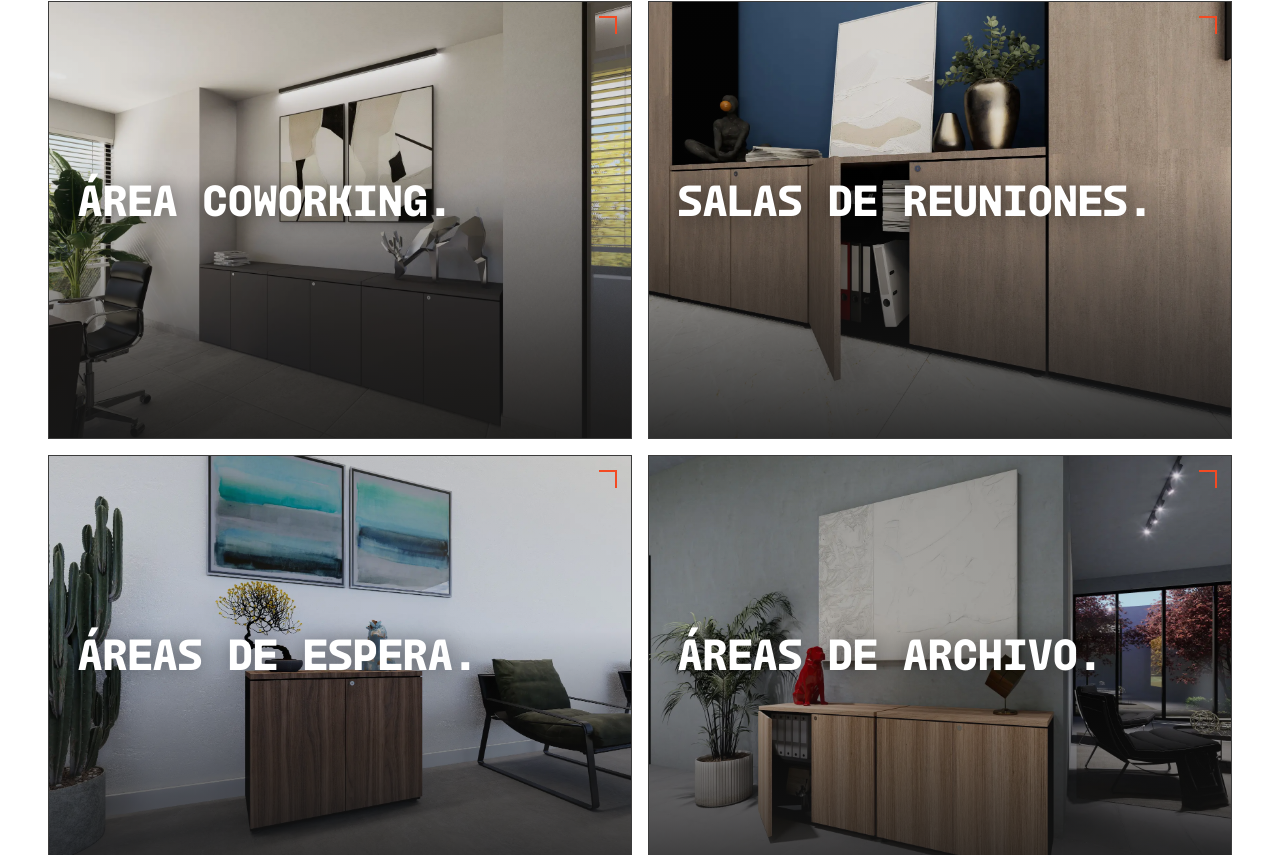
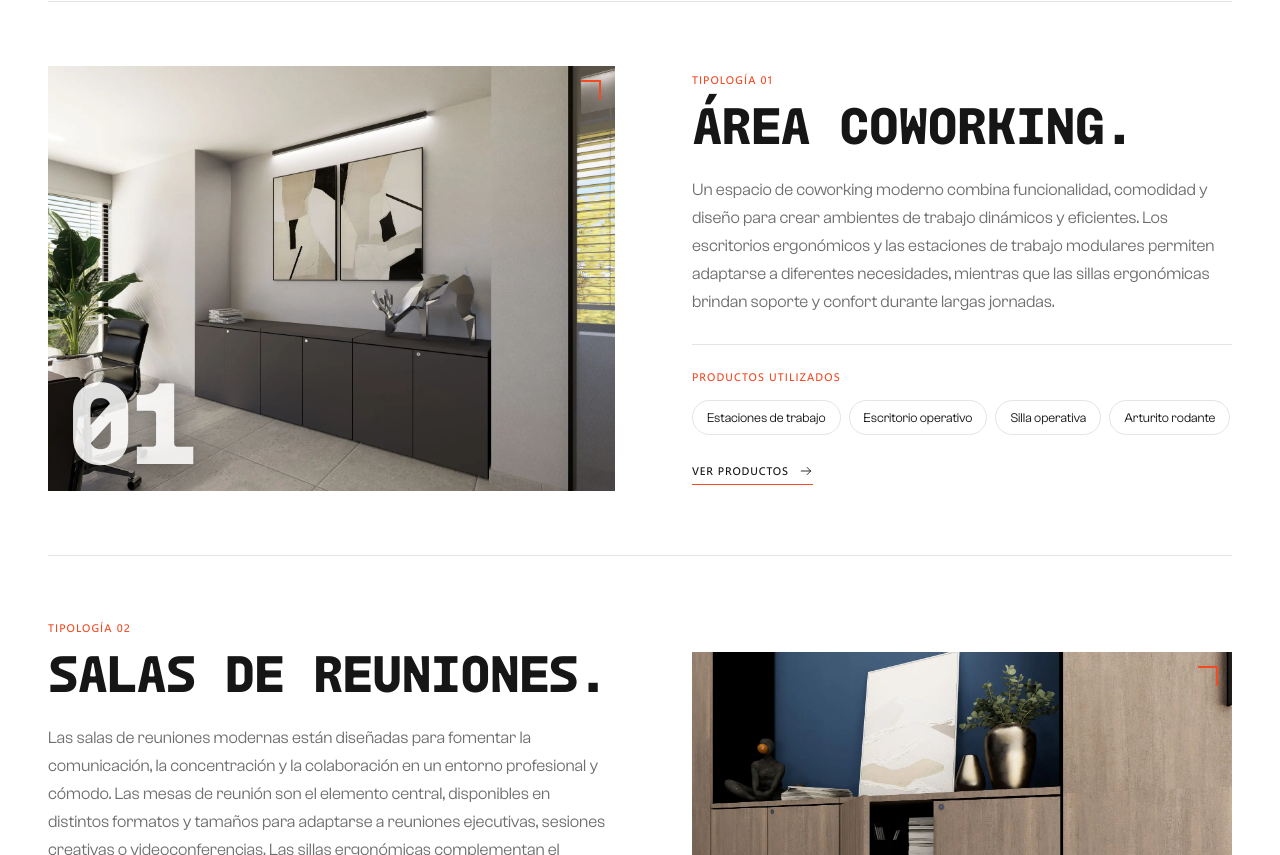
Before and after one commit to crpozo/maach-site, a React (Vite) app: page /espacios in a window 1280 px wide. Shown: the part 1085-1940 px from the top of the page. Built offline with nearby package versions, Linux system fonts and the light colour scheme.

Commit message:
espacios: redesign typologies as editorial rows with full content

```diff
--- a/src/i18n/i18n.tsx
+++ b/src/i18n/i18n.tsx
@@ -133,22 +133,22 @@ const T: Translations = {
     'esp.typ.count': '04 espacios · Sistema MAACH',
     'esp.typ.01.name': 'Área Coworking',
     'esp.typ.01.desc':
-      'Ambientes de trabajo dinámicos y eficientes. Estaciones modulares y sillería ergonómica para jornadas largas.',
+      'Un espacio de coworking moderno combina funcionalidad, comodidad y diseño para crear ambientes de trabajo dinámicos y eficientes. Los escritorios ergonómicos y las estaciones de trabajo modulares permiten adaptarse a diferentes necesidades, mientras que las sillas ergonómicas brindan soporte y confort durante largas jornadas.',
     'esp.typ.01.products':
       'Estaciones de trabajo · Escritorio operativo · Silla operativa · Arturito rodante',
     'esp.typ.02.name': 'Salas de Reuniones',
     'esp.typ.02.desc':
-      'Comunicación y colaboración en un entorno profesional. Mesas modulares para reuniones ejecutivas, sesiones creativas o videoconferencias.',
+      'Las salas de reuniones modernas están diseñadas para fomentar la comunicación, la concentración y la colaboración en un entorno profesional y cómodo. Las mesas de reunión son el elemento central, disponibles en distintos formatos y tamaños para adaptarse a reuniones ejecutivas, sesiones creativas o videoconferencias. Las sillas ergonómicas complementan el espacio ofreciendo comodidad y soporte durante encuentros prolongados, mejorando la experiencia de los participantes.',
     'esp.typ.02.products':
       'Mesa de reunión · Sillas operativas · Credenzas · Divisiones modulares',
     'esp.typ.03.name': 'Áreas de Espera',
     'esp.typ.03.desc':
-      'Experiencia cómoda y profesional desde el primer momento. Mostradores, sofás y butacas que reciben a visitantes y clientes.',
+      'Una sala de recepción con área de espera está diseñada para ofrecer una experiencia cómoda, organizada y profesional desde el primer momento. Los mostradores de recepción permiten una atención eficiente y ordenada, mientras que los sofás, butacas y sillas de espera brindan confort a visitantes y clientes. Las mesas auxiliares complementan el espacio, aportando funcionalidad y equilibrio visual al ambiente. Además, incorpora muebles decorativos y de almacenamiento como credenzas, estanterías o paneles divisorios que ayudan a mantener el orden y reforzar la identidad corporativa.',
     'esp.typ.03.products':
       'Recepción · Mesa colaborativa · Silla gerente · Sofá',
     'esp.typ.04.name': 'Áreas de Archivo',
     'esp.typ.04.desc':
-      'Organización, seguridad y acceso rápido. Archivadores, gaveteros y estanterías modulares que optimizan el espacio.',
+      'Las áreas de archivación están diseñadas para mantener la organización, seguridad y fácil acceso a documentos y materiales de trabajo. Los archivadores metálicos, gaveteros y estanterías modulares permiten clasificar y almacenar información de manera eficiente, optimizando el uso del espacio y facilitando las tareas administrativas diarias. Además, los muebles de almacenamiento vertical ayudan a aprovechar mejor las áreas reducidas sin perder funcionalidad.',
     'esp.typ.04.products':
       'Archivo rodante · Biblioteca alta · Lockers',
     'esp.typ.tipologia_label': 'TIPOLOGÍA',
@@ -596,12 +596,12 @@ const T: Translations = {
       'Meeting table · Operative chairs · Credenzas · Modular dividers',
     'esp.typ.03.name': 'Waiting Areas',
     'esp.typ.03.desc':
-      'A reception area with waiting space is designed to deliver a comfortable, organized and professional experience from the first moment. Reception counters enable efficient, orderly service, while sofas, armchairs and waiting chairs provide comfort to visitors and clients. Auxiliary tables complete the space, adding functionality and visual balance.',
+      'A reception area with waiting space is designed to deliver a comfortable, organized and professional experience from the first moment. Reception counters enable efficient, orderly service, while sofas, armchairs and waiting chairs provide comfort to visitors and clients. Auxiliary tables complete the space, adding functionality and visual balance. It also incorporates decorative and storage furniture such as credenzas, shelving or dividing panels that help keep order and reinforce corporate identity.',
     'esp.typ.03.products':
       'Reception · Collaborative table · Manager chair · Sofa',
     'esp.typ.04.name': 'Archive Areas',
     'esp.typ.04.desc':
-      'Archive areas are designed to keep documents and work materials organized, secure and accessible. Metal filing cabinets, drawer units and modular shelves classify and store information efficiently, optimizing space use and facilitating daily administrative tasks.',
+      'Archive areas are designed to keep documents and work materials organized, secure and accessible. Metal filing cabinets, drawer units and modular shelves classify and store information efficiently, optimizing space use and facilitating daily administrative tasks. Vertical storage furniture also makes better use of compact areas without losing functionality.',
     'esp.typ.04.products':
       'Mobile filing · High bookshelf · Lockers',
     'esp.typ.tipologia_label': 'TYPOLOGY',
--- a/src/pages/PageEspacios.tsx
+++ b/src/pages/PageEspacios.tsx
@@ -7,10 +7,10 @@ import { useT } from '../i18n/i18n';
 export default function PageEspacios() {
   const t = useT();
   const spaces = [
-    { id: '01', title: t('esp.typ.01.name'), desc: t('esp.typ.01.desc'), products: t('esp.typ.01.products'), tex: 'tex-stack-force', img: asset('biblioteca-2.webp') },
-    { id: '02', title: t('esp.typ.02.name'), desc: t('esp.typ.02.desc'), products: t('esp.typ.02.products'), tex: 'tex-load-line', img: asset('biblioteca-3.webp') },
-    { id: '03', title: t('esp.typ.03.name'), desc: t('esp.typ.03.desc'), products: t('esp.typ.03.products'), tex: 'tex-tactile-field', img: asset('biblioteca-4.webp') },
-    { id: '04', title: t('esp.typ.04.name'), desc: t('esp.typ.04.desc'), products: t('esp.typ.04.products'), tex: 'tex-forged-grid', img: asset('biblioteca-1.webp') },
+    { id: '01', title: t('esp.typ.01.name'), desc: t('esp.typ.01.desc'), products: t('esp.typ.01.products'), cat: 'escritorios', img: asset('biblioteca-2.webp') },
+    { id: '02', title: t('esp.typ.02.name'), desc: t('esp.typ.02.desc'), products: t('esp.typ.02.products'), cat: 'mesas', img: asset('biblioteca-3.webp') },
+    { id: '03', title: t('esp.typ.03.name'), desc: t('esp.typ.03.desc'), products: t('esp.typ.03.products'), cat: 'recepciones', img: asset('biblioteca-4.webp') },
+    { id: '04', title: t('esp.typ.04.name'), desc: t('esp.typ.04.desc'), products: t('esp.typ.04.products'), cat: 'almacenamiento', img: asset('biblioteca-1.webp') },
   ];
 
   return (
@@ -250,47 +250,59 @@ export default function PageEspacios() {
             </span>
           </div>
 
-          <div style={{ display: 'grid', gridTemplateColumns: 'repeat(2, 1fr)', gap: 16 }}>
-            {spaces.map((s) => (
-              <Link
+          <div style={{ display: 'flex', flexDirection: 'column', gap: 0 }}>
+            {spaces.map((s, i) => {
+              const imageRight = i % 2 === 1;
+              const products = s.products.split('·').map((p) => p.trim()).filter(Boolean);
+              return (
+                <div
                   key={s.id}
-                to="/productos"
-                className="invert typology-card"
+                  className="esp-typ-row"
+                  style={{
+                    display: 'grid',
+                    gridTemplateColumns: '1.05fr 1fr',
+                    gap: 'clamp(40px, 6vw, 96px)',
+                    alignItems: 'center',
+                    padding: '64px 0',
+                    borderTop: i === 0 ? '1px solid var(--line)' : 'none',
+                    borderBottom: '1px solid var(--line)',
+                  }}
+                >
+                  {/* IMAGE */}
+                  <div
                     style={{
                       position: 'relative',
-                  display: 'block',
                       aspectRatio: '4/3',
                       overflow: 'hidden',
                       background: 'var(--jet-black)',
-                  color: 'var(--off-white)',
-                  border: '1px solid var(--line)',
-                }}
-                onMouseEnter={(e) => {
-                  const img = e.currentTarget.querySelector<HTMLImageElement>('img[data-typology-bg]');
-                  if (img) img.style.transform = 'scale(1.04)';
-                }}
-                onMouseLeave={(e) => {
-                  const img = e.currentTarget.querySelector<HTMLImageElement>('img[data-typology-bg]');
-                  if (img) img.style.transform = '';
+                      order: imageRight ? 2 : 1,
                     }}
                   >
                     <img
                       src={s.img}
-                  alt=""
-                  data-typology-bg
+                      alt={s.title}
+                      style={{ position: 'absolute', inset: 0, width: '100%', height: '100%', objectFit: 'cover' }}
+                    />
+                    {/* Oversized number watermark */}
+                    <span
                       aria-hidden
                       style={{
                         position: 'absolute',
-                    inset: 0,
-                    width: '100%',
-                    height: '100%',
-                    objectFit: 'cover',
-                    transition: 'transform 1.2s ease',
+                        bottom: 12,
+                        left: 18,
+                        fontFamily: 'var(--display)',
+                        fontWeight: 700,
+                        fontSize: 'clamp(64px, 9vw, 130px)',
+                        lineHeight: 0.8,
+                        color: 'var(--off-white)',
+                        opacity: 0.85,
+                        letterSpacing: '-.04em',
+                        textShadow: '0 2px 30px rgba(0,0,0,.6)',
+                        pointerEvents: 'none',
                       }}
-                />
-                {/* Overlay (darkens on hover via CSS) */}
-                <div aria-hidden className="typology-overlay" style={{ position: 'absolute', inset: 0 }} />
-
+                    >
+                      {s.id}
+                    </span>
                     {/* Orange L corner */}
                     <div
                       aria-hidden
@@ -298,96 +310,77 @@ export default function PageEspacios() {
                         position: 'absolute',
                         top: 14,
                         right: 14,
-                    width: 18,
-                    height: 18,
+                        width: 20,
+                        height: 20,
                         borderTop: '2px solid var(--lava-orange)',
                         borderRight: '2px solid var(--lava-orange)',
                       }}
                     />
+                  </div>
 
-                {/* Bottom content — title always visible, rest revealed on hover */}
-                <div
-                  style={{
-                    position: 'absolute',
-                    bottom: 28,
-                    left: 28,
-                    right: 28,
-                    color: 'var(--off-white)',
-                  }}
+                  {/* CONTENT */}
+                  <div style={{ order: imageRight ? 1 : 2 }}>
+                    <span
+                      className="maach-mono"
+                      style={{ color: 'var(--lava-orange)', display: 'block', marginBottom: 16, letterSpacing: '.1em' }}
                     >
+                      {t('esp.typ.tipologia_label')} {s.id}
+                    </span>
                     <h3
                       className="h-display"
-                    style={{
-                      fontSize: 'clamp(28px, 3.4vw, 44px)',
-                      color: 'var(--off-white)',
-                      lineHeight: 1,
-                      margin: 0,
-                      textShadow: '0 2px 24px rgba(0,0,0,.55)',
-                    }}
+                      style={{ fontSize: 'clamp(34px, 4vw, 56px)', lineHeight: 1, margin: 0, marginBottom: 20 }}
                     >
                       {s.title}.
                     </h3>
-                  <div className="typology-reveal" style={{ marginTop: 16 }}>
-                    <p
-                      style={{
-                        fontSize: 14,
-                        color: 'rgba(255,255,255,.92)',
-                        lineHeight: 1.55,
-                        maxWidth: 520,
-                        margin: 0,
-                        marginBottom: 18,
-                        textShadow: '0 1px 14px rgba(0,0,0,.55)',
-                      }}
-                    >
+                    <p style={{ fontSize: 17, color: 'var(--muted)', lineHeight: 1.65, margin: 0, maxWidth: 560 }}>
                       {s.desc}
                     </p>
-                    <div
-                      style={{
-                        paddingTop: 14,
-                        marginBottom: 18,
-                        borderTop: '1px solid rgba(228,226,227,.22)',
-                        maxWidth: 520,
-                      }}
-                    >
+
+                    <div style={{ marginTop: 28, paddingTop: 24, borderTop: '1px solid var(--line)' }}>
                       <span
                         className="maach-mono"
-                        style={{
-                          color: 'var(--lava-orange)',
-                          display: 'block',
-                          marginBottom: 6,
-                          letterSpacing: '.1em',
-                        }}
+                        style={{ color: 'var(--lava-orange)', display: 'block', marginBottom: 14, letterSpacing: '.1em' }}
                       >
                         {t('esp.typ.products_label').toUpperCase()}
                       </span>
+                      <div style={{ display: 'flex', flexWrap: 'wrap', gap: 8 }}>
+                        {products.map((p) => (
                           <span
+                            key={p}
                             style={{
                               fontSize: 13,
-                          color: 'var(--off-white)',
-                          lineHeight: 1.5,
-                          letterSpacing: '.01em',
+                              padding: '7px 14px',
+                              border: '1px solid var(--line)',
+                              borderRadius: 999,
+                              color: 'var(--fg)',
+                              background: 'var(--soft)',
                             }}
                           >
-                        {s.products}
+                            {p}
                           </span>
+                        ))}
                       </div>
-                    <span
+                    </div>
+
+                    <Link
+                      to={`/categorias/${s.cat}`}
                       className="maach-mono"
                       style={{
                         display: 'inline-flex',
                         alignItems: 'center',
                         gap: 10,
-                        color: 'var(--lava-orange)',
+                        marginTop: 28,
+                        color: 'var(--fg)',
                         paddingBottom: 4,
                         borderBottom: '1.5px solid var(--lava-orange)',
                       }}
                     >
                       {t('cta.view_products')} <IconArrow size={14} />
-                    </span>
+                    </Link>
                   </div>
                 </div>
-              </Link>
-            ))}
+              );
+            })}
           </div>
         </div>
       </section>
```
Also changed, not shown: src/index.css (+16 -0 lines). Lines whose indentation alone changed are shown as unchanged.
